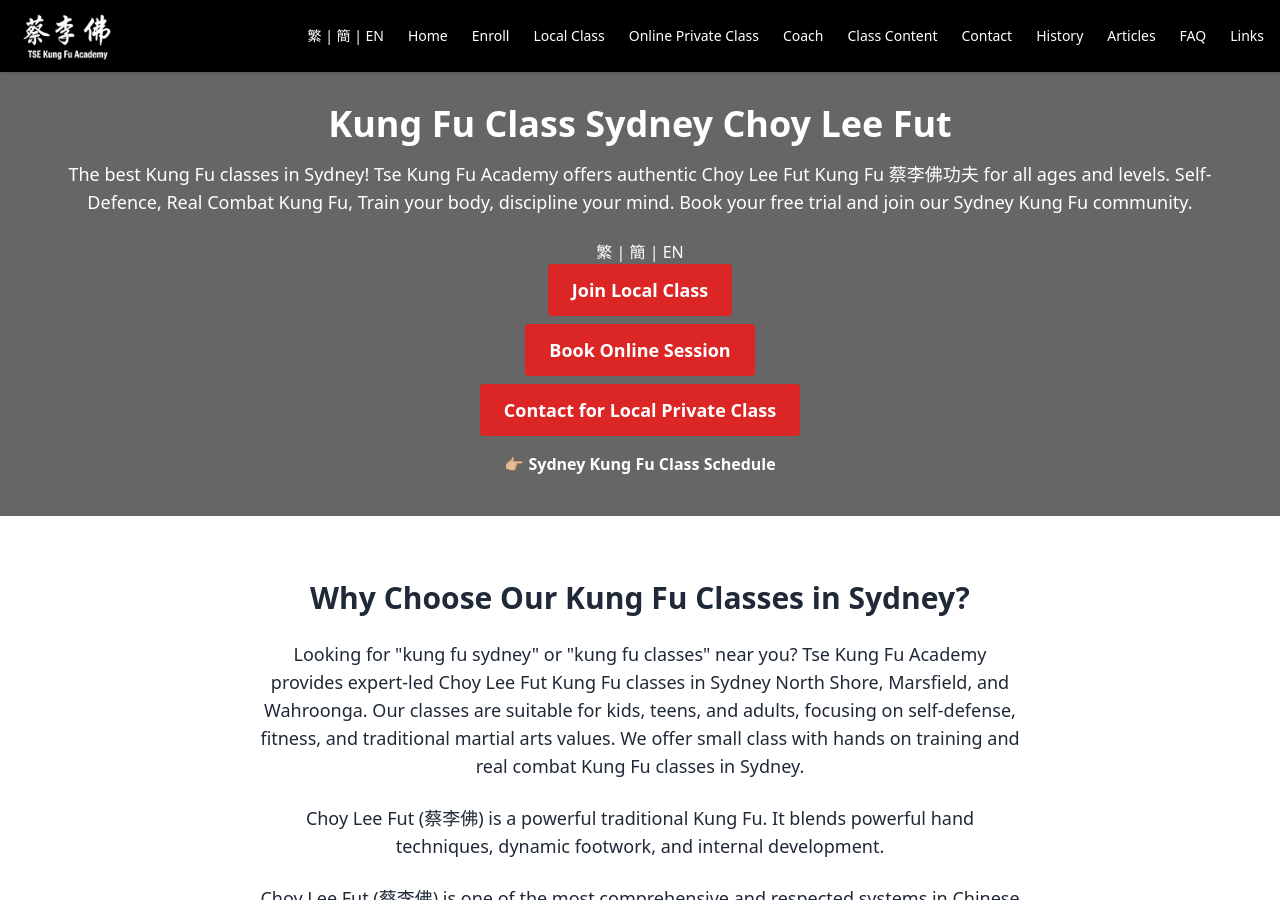
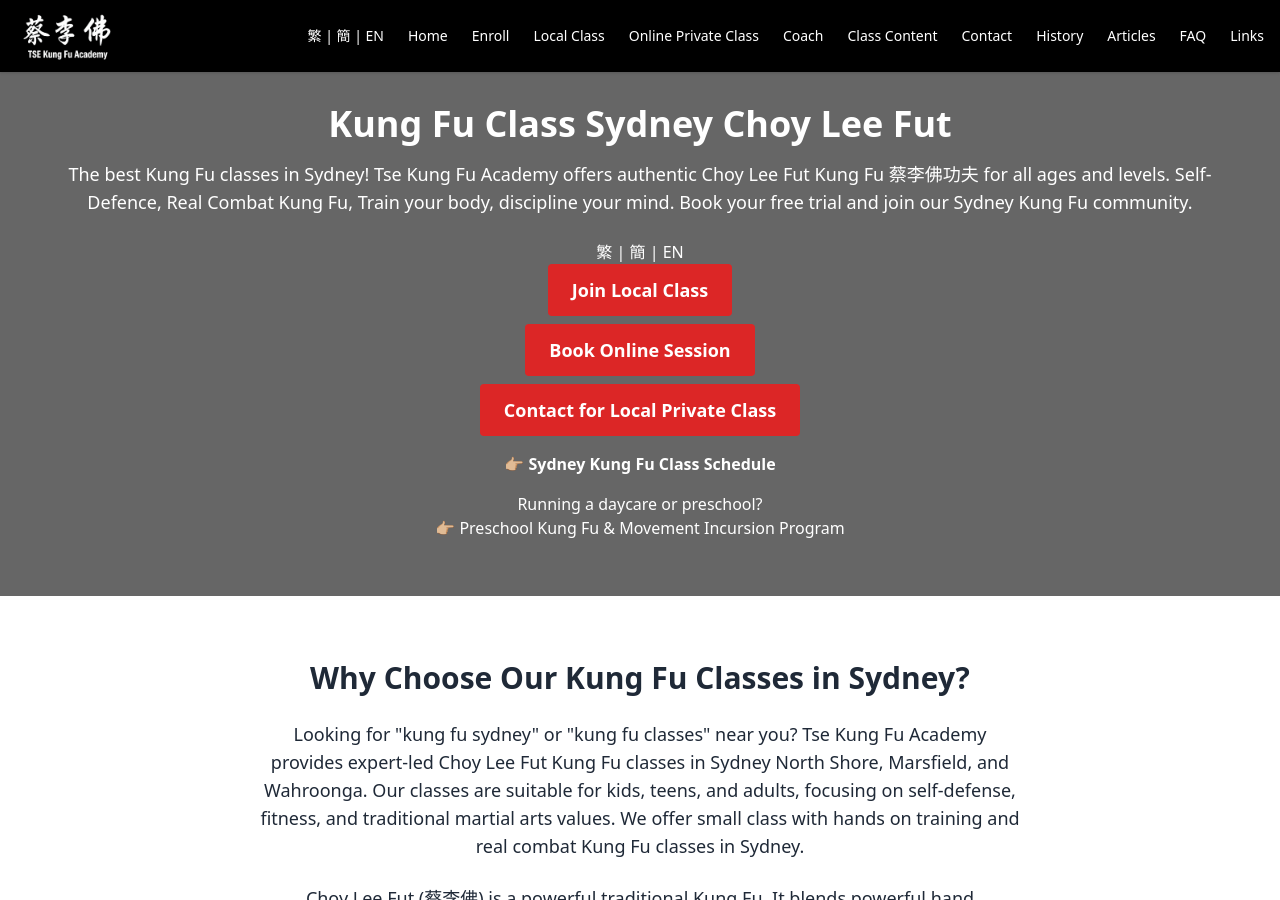
Before and after one commit to sydneykungfu/sydneykungfu.github.io, a Jekyll site: the page built from index.html, in a window 1280 px wide and 900 px high. Built offline with Jekyll 4.4.1, drawn with Linux system fonts in a browser that asks for light colours; a script that is not in the unit is left out.

Commit message:
feat: add link to preschool from index

```diff
--- a/index.html
+++ b/index.html
@@ -48,7 +48,14 @@
         </a>
       </p>
 
-      <a href="#schedule" class="font-semibold">👉🏼 Sydney Kung Fu Class Schedule</a><br/>
+      <p class="mb-4">
+        <a href="#schedule" class="font-semibold">👉🏼 Sydney Kung Fu Class Schedule</a><br/>
+      </p>
+
+      <p class="mb-4 text-gray-100">
+        Running a daycare or preschool?<br/> 👉🏼
+        <a href="/preschool-kung-fu-sydney.html" class="hover:underline">Preschool Kung Fu &amp; Movement Incursion Program</a>
+      </p>
     </div>
   </section>
 
```
